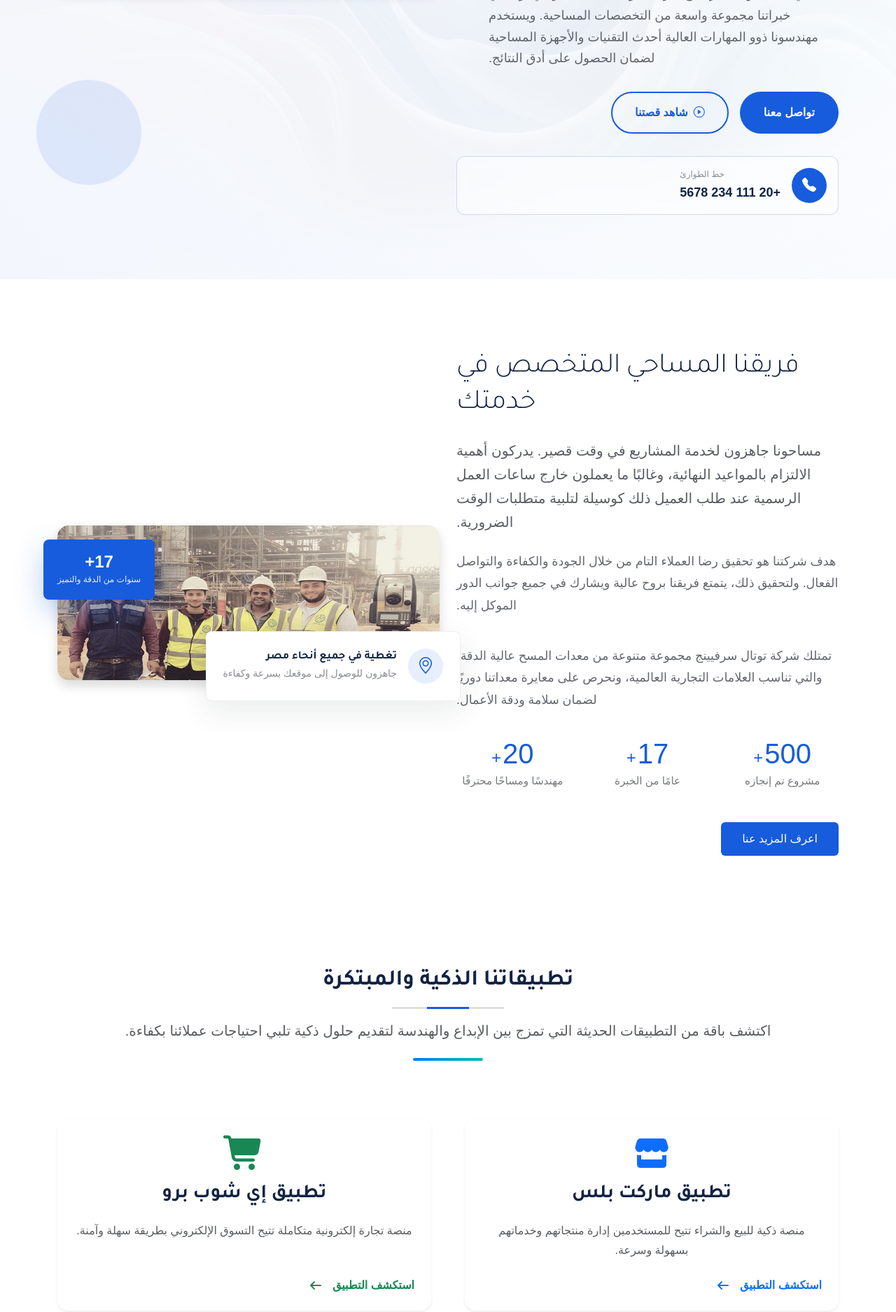
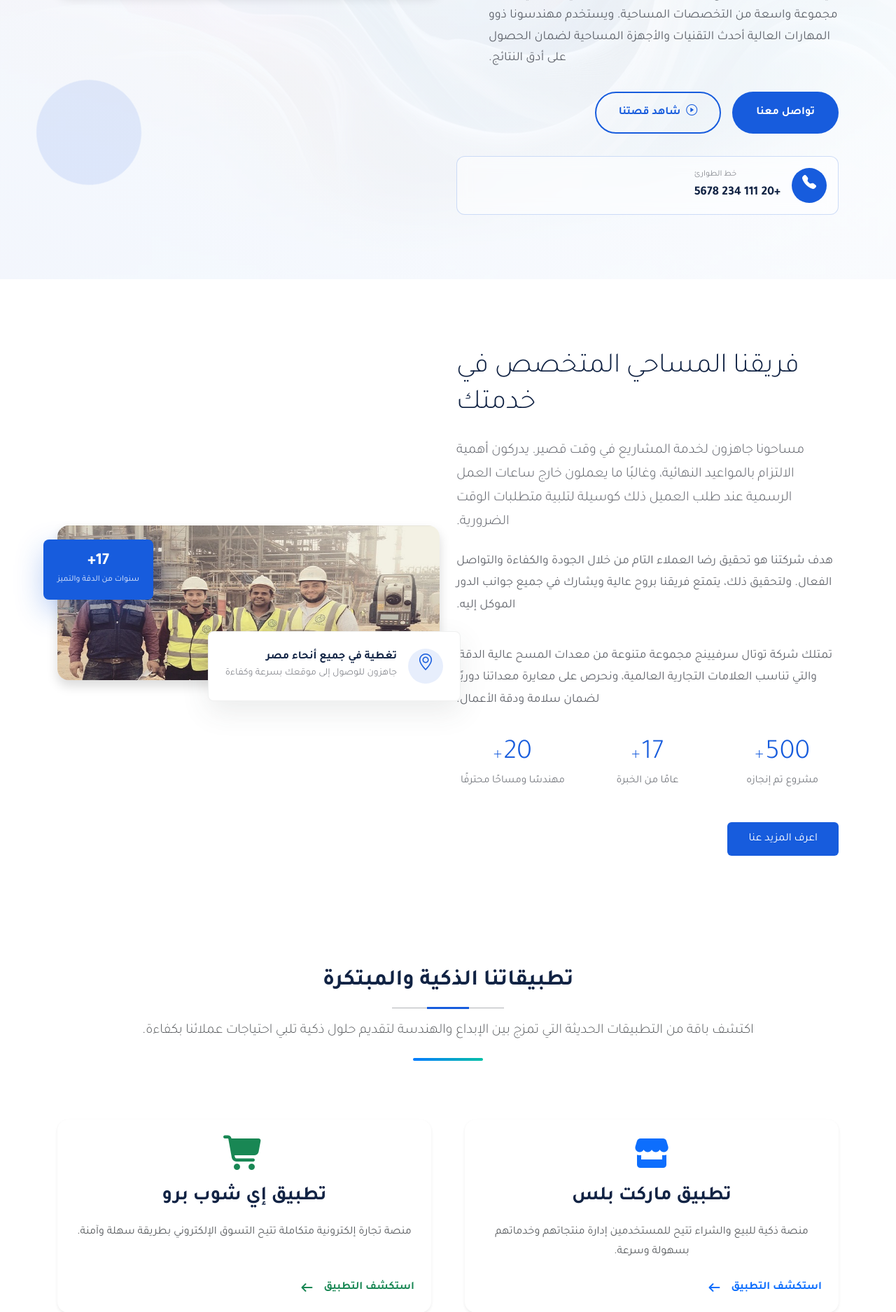
Before and after one commit to Gemy-star/tso, a Django app: page /ar/ in a window 1280 px wide. Shown: the part 523-2398 px from the top of the page at 70% size. Run offline with Django 5.2, Linux system fonts and the light colour scheme; some libraries are stand-ins or nearby versions.

Commit message:
fix footer

```diff
--- a/templates/base.html
+++ b/templates/base.html
@@ -32,7 +32,7 @@
 
   <style>
     body {
-      font-family: "Cairo", sans-serif !important;
+      font-family: "Tajawal", sans-serif !important;
       direction: rtl;
       text-align: right;
     }
```
